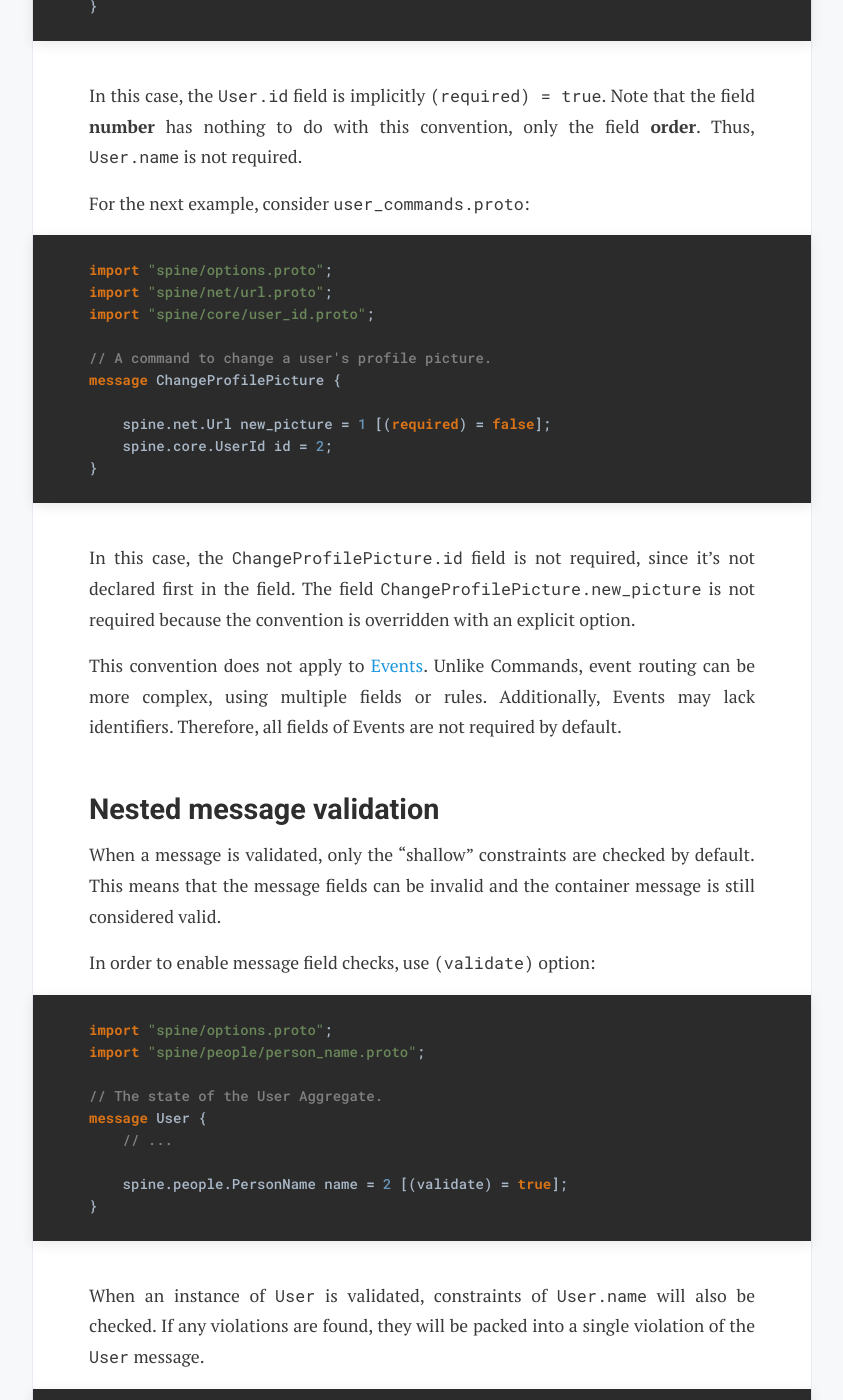
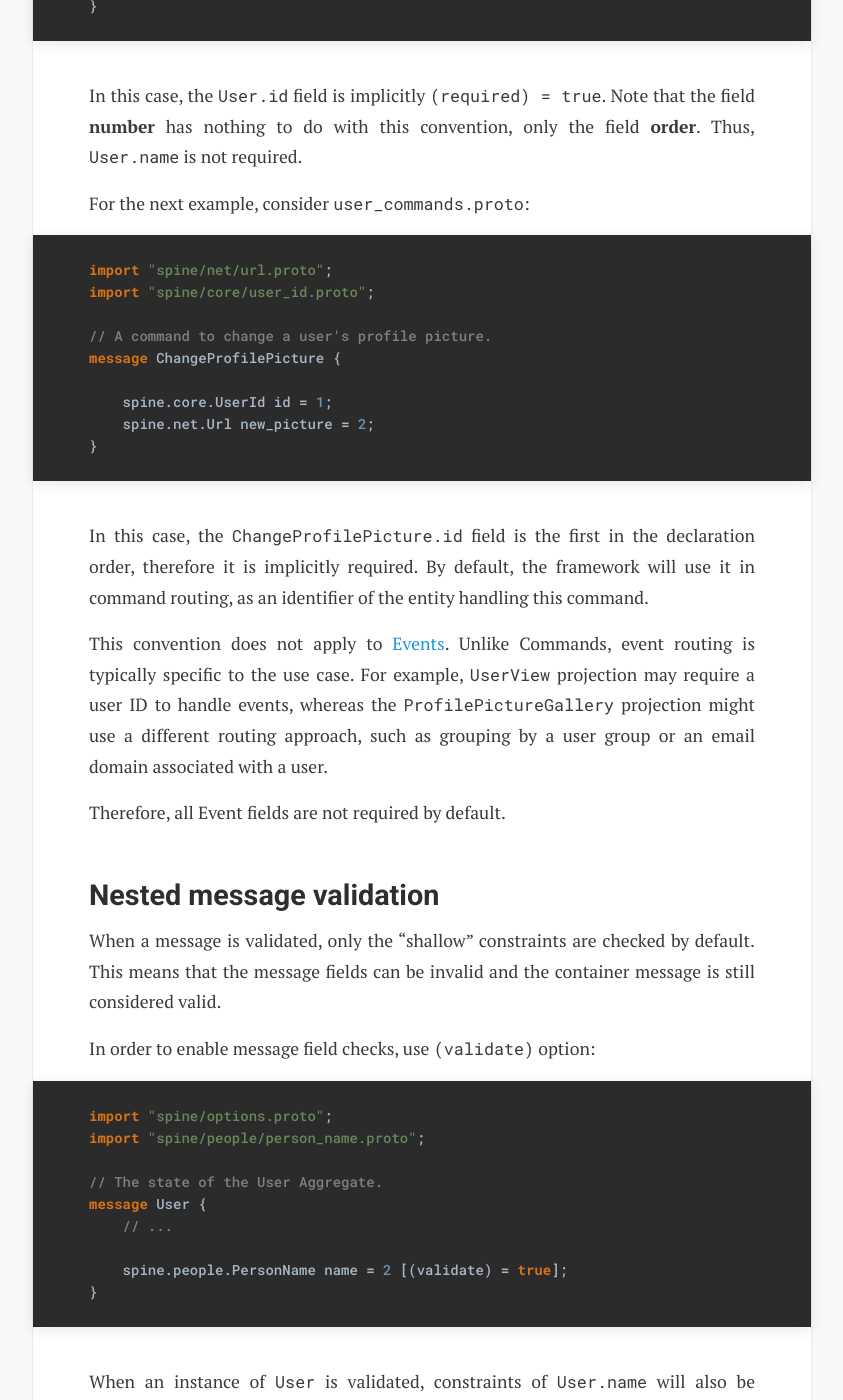
Before and after one commit to SpineEventEngine/documentation, a Jekyll site: the page built from docs/guides/validation.md, in a window 1280 px wide and 1400 px high, scrolled down 7853 px. Shown: the whole window, without its empty margins (218-1061 px from the left). Built offline with Jekyll 4.4.1, drawn with Linux system fonts in a browser that asks for light colours; nearby versions of some CDN libraries.

Commit message:
Clarify why the first field should be marked as required for commands but not events.

````diff
--- a/docs/guides/validation.md
+++ b/docs/guides/validation.md
@@ -298,25 +298,27 @@ has nothing to do with this convention, only the field __order__. Thus, `User.na
 For the next example, consider `user_commands.proto`:
 
 ```proto
-import "spine/options.proto";
 import "spine/net/url.proto";
 import "spine/core/user_id.proto";
 
 // A command to change a user's profile picture.
 message ChangeProfilePicture {
 
-    spine.net.Url new_picture = 1 [(required) = false];
-    spine.core.UserId id = 2;
+    spine.core.UserId id = 1;
+    spine.net.Url new_picture = 2;
 }
 ```
 
-In this case, the `ChangeProfilePicture.id` field is not required, since it's not declared first
-in the field. The field `ChangeProfilePicture.new_picture` is not required because the convention
-is overridden with an explicit option.
+In this case, the `ChangeProfilePicture.id` field is the first in the declaration order,
+therefore it is implicitly required. By default, the framework will use it in command routing,
+as an identifier of the entity handling this command.
 
 This convention does not apply to [Events]({{site.baseurl}}/docs/introduction/naming-conventions#eventsproto).
-Unlike Commands, event routing can be more complex, using multiple fields or rules.
-Additionally, Events may lack identifiers. Therefore, all fields of Events are not required by default.
+Unlike Commands, event routing is typically specific to the use case. For example, `UserView` projection
+may require a user ID to handle events, whereas the `ProfilePictureGallery` projection might use
+a different routing approach, such as grouping by a user group or an email domain associated with a user.
+
+Therefore, all Event fields are not required by default.
 
 ## Nested message validation
 
````
